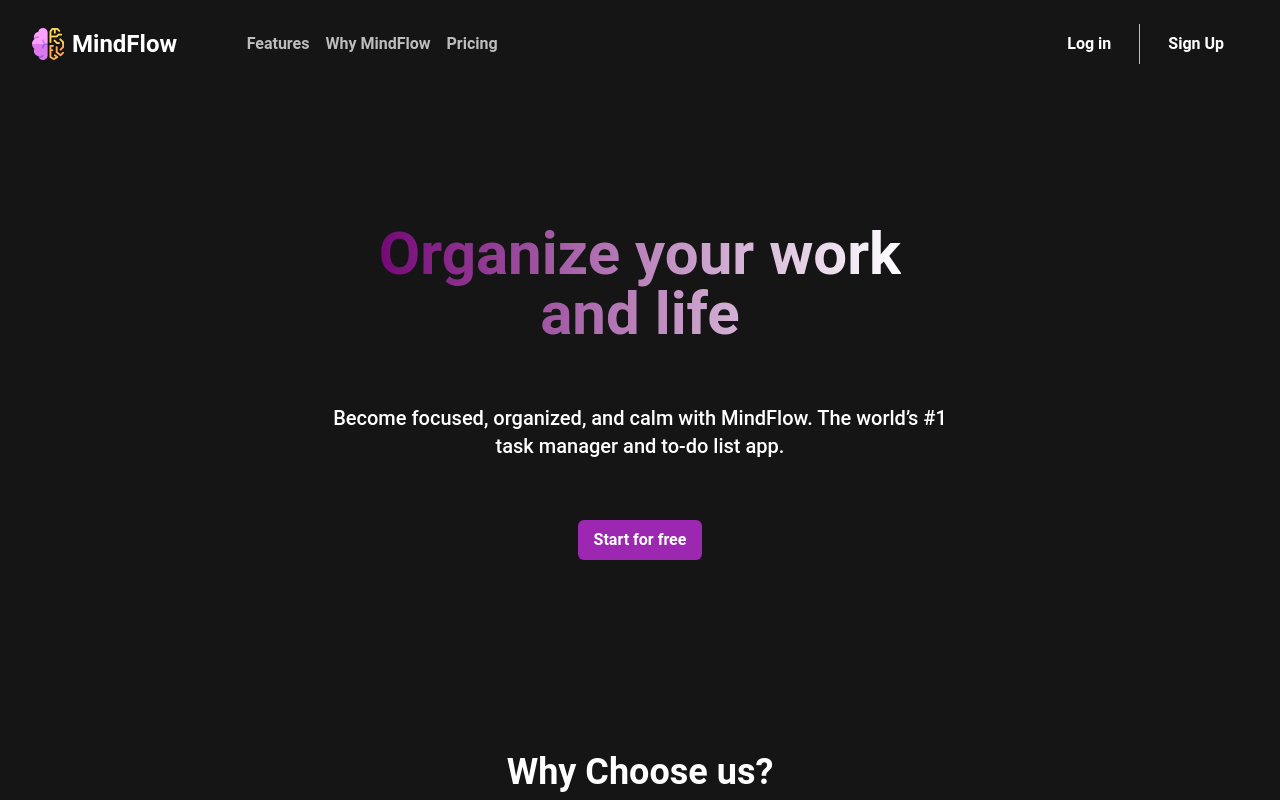
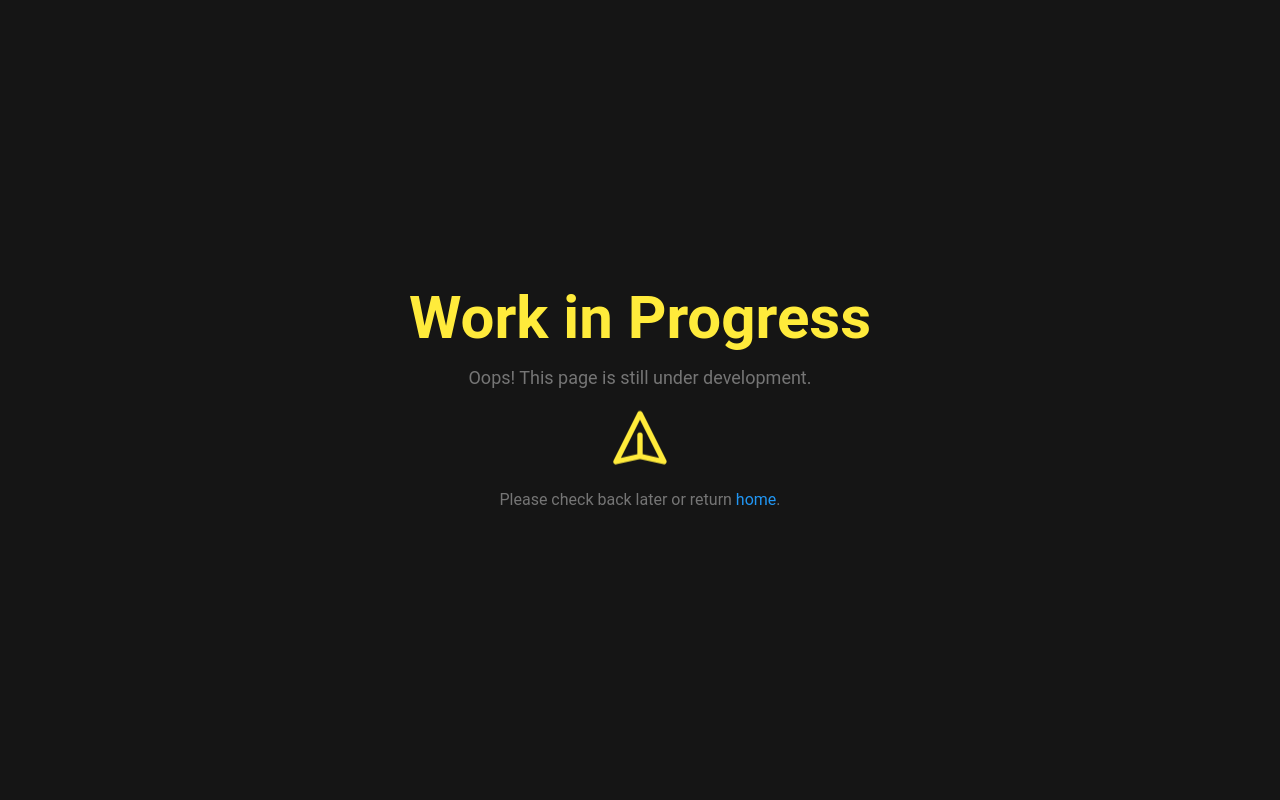
Before and after one commit to Pablog137/MindFlow, a React (Vite) app in the folder frontend/: page /login in a window 1280 px wide. Shown: the top 800 px of the page. Built offline with nearby package versions, Linux system fonts and the light colour scheme.

Commit message:
Setup react router DOM and component *in development*

```diff
--- a/frontend/package.json
+++ b/frontend/package.json
@@ -14,7 +14,8 @@
     "@heroicons/react": "^2.1.3",
     "@material-tailwind/react": "^2.1.9",
     "react": "^18.2.0",
-    "react-dom": "^18.2.0"
+    "react-dom": "^18.2.0",
+    "react-router-dom": "^6.22.3"
   },
   "devDependencies": {
     "@types/react": "^18.2.15",
--- a/frontend/src/App.tsx
+++ b/frontend/src/App.tsx
@@ -1,10 +1,20 @@
 import LandingPage from "./pages/LandingPage";
+import { BrowserRouter } from "react-router-dom";
+import { Route, Routes } from "react-router-dom";
+import NotFound from "./pages/NotFound";
+import InProgress from "./pages/InProgress";
 
 export default function App() {
     return (
         <>
-            {/* <NotFound /> */}
-            <LandingPage />
+            <BrowserRouter>
+                <Routes>
+                    <Route path="/" element={<LandingPage />} />
+                    <Route path="/login" element={<InProgress />} />
+                    <Route path="/register" element={<InProgress />} />
+                    <Route path="*" element={<NotFound />} />
+                </Routes>
+            </BrowserRouter>
         </>
     );
 }
--- /dev/null
+++ b/frontend/src/pages/InProgress.tsx
@@ -0,0 +1,37 @@
+
+export default function InProgress() {
+    return (
+        <div className="h-screen flex justify-center items-center">
+            <div className="text-center">
+                <h1 className="mb-4 text-6xl font-semibold text-yellow-500">
+                    Work in Progress
+                </h1>
+                <p className="mb-4 text-lg text-gray-600">
+                    Oops! This page is still under development.
+                </p>
+                <div className="animate-bounce">
+                    <svg
+                        className="mx-auto h-16 w-16 text-yellow-500"
+                        fill="none"
+                        viewBox="0 0 24 24"
+                        stroke="currentColor"
+                    >
+                        <path
+                            strokeLinecap="round"
+                            strokeLinejoin="round"
+                            strokeWidth="2"
+                            d="M12 19l9 2-9-18-9 18 9-2zm0 0v-8"
+                        ></path>
+                    </svg>
+                </div>
+                <p className="mt-4 text-gray-600">
+                    Please check back later or return{" "}
+                    <a href="/" className="text-blue-500">
+                        home
+                    </a>
+                    .
+                </p>
+            </div>
+        </div>
+    );
+}
--- a/frontend/src/pages/Pricing.tsx
+++ b/frontend/src/pages/Pricing.tsx
@@ -27,7 +27,7 @@ export default function Pricing() {
                     <option value="JPY">JPY</option>
                 </select>
             </div>
-            <div className="sm:col-span-6 col-span-12 flex justify-end">
+            <div className="p-2 sm:p-0 sm:col-span-6 col-span-12 flex justify-end">
                 <div
                     className="lg:w-1/2 w-full rounded-xl p-4 overflow-hidden shadow-lg border-t-8 border-purple-400 flex flex-col justify-between "
                     style={{ backgroundColor: "#2D2D2D" }}
@@ -55,7 +55,7 @@ export default function Pricing() {
                     </div>
                 </div>
             </div>
-            <div className="sm:col-span-6 col-span-12 flex justify-start">
+            <div className="p-2 sm:p-0 sm:col-span-6 col-span-12 flex justify-start">
                 <div
                     className="lg:w-1/2 w-full rounded-xl p-4 overflow-hidden shadow-lg border-t-8 border-purple-400 flex flex-col justify-between"
                     style={{ backgroundColor: "#2D2D2D" }}
```
Also changed, not shown: 1 other file (tests, documents, lock files or other folders).
